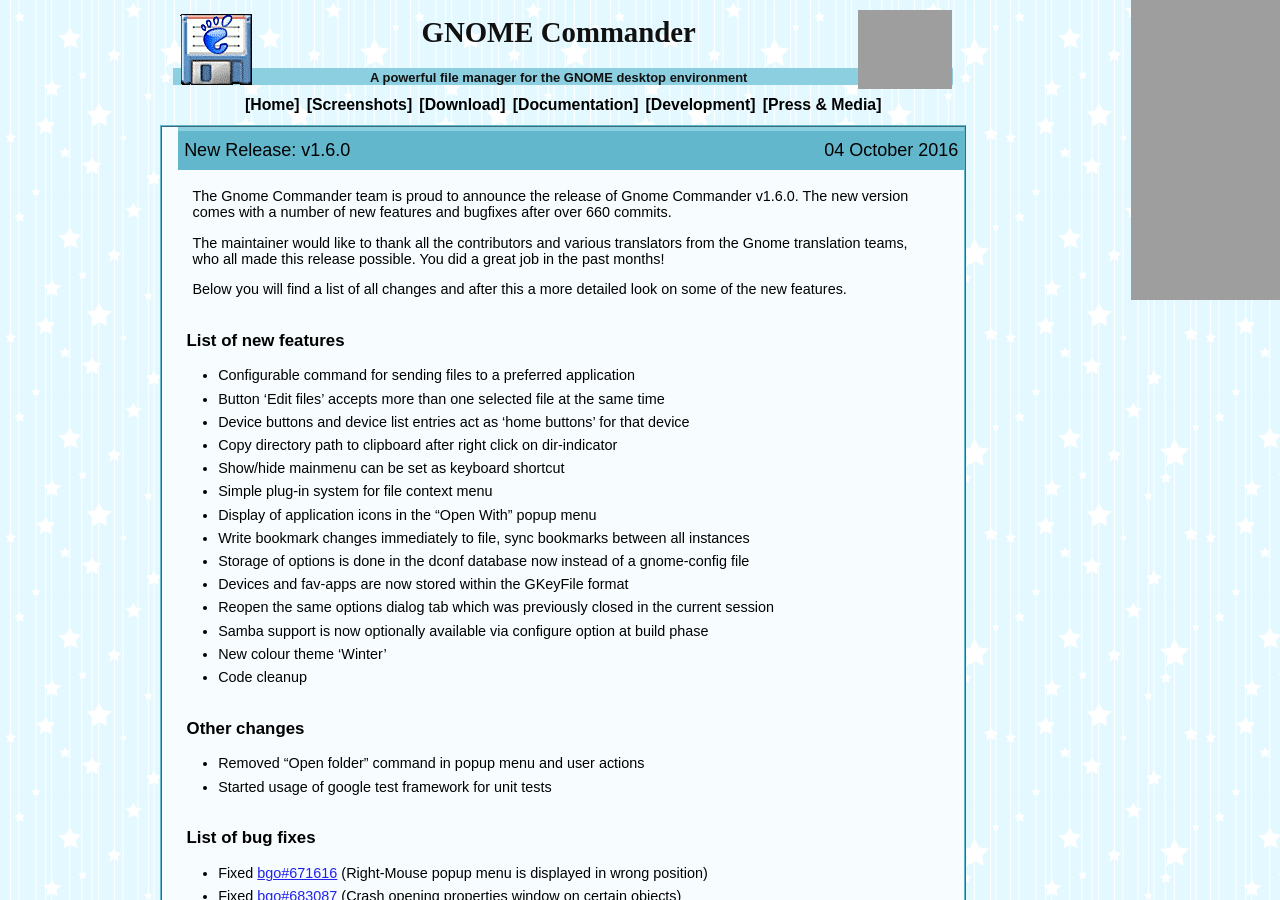
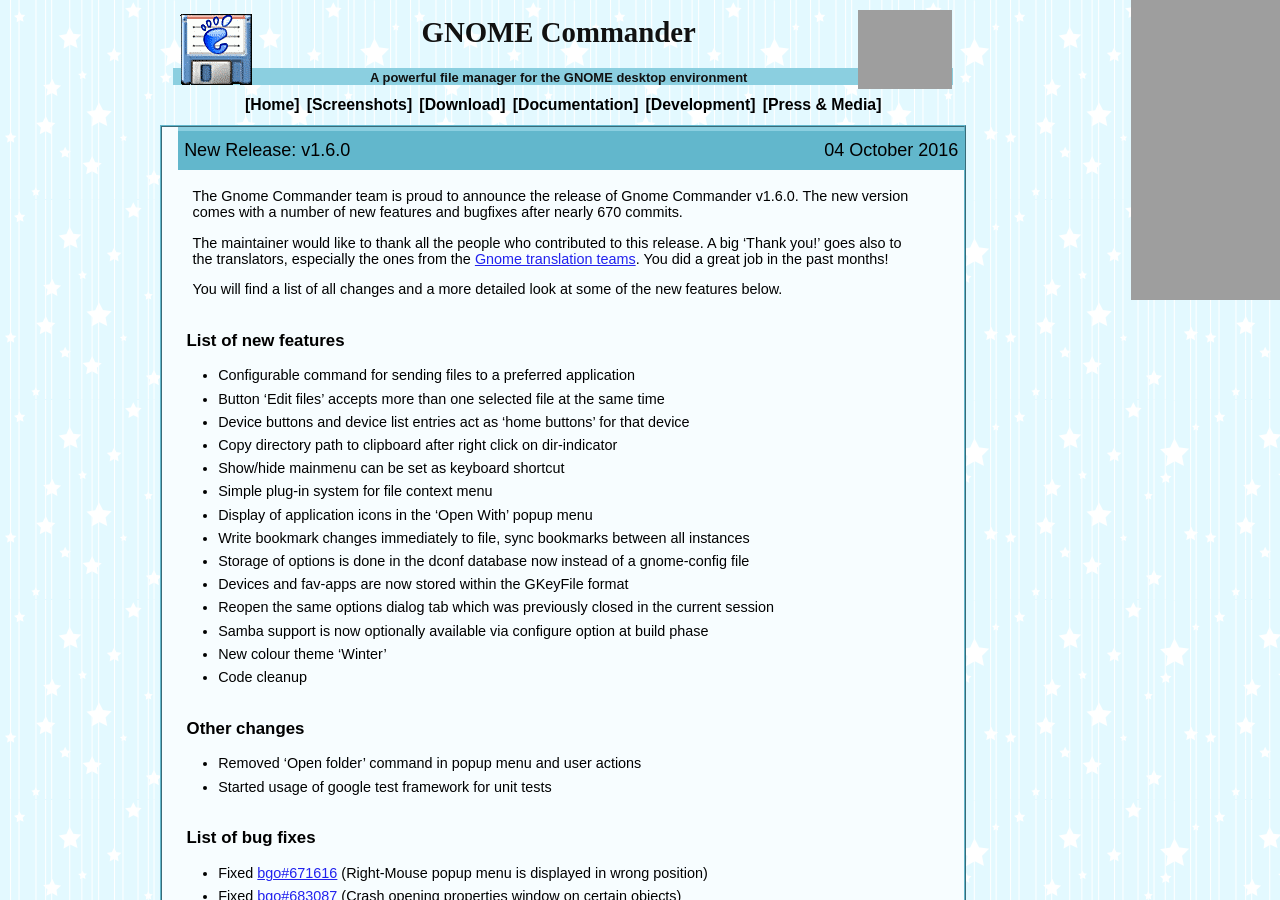
Before and after one commit to gcmd/gcmd.github.io, a Jekyll site: the page built from _posts/2016-10-04-Release-v1-6-0.md, in a window 1280 px wide and 900 px high. Built offline with Jekyll 4.4.1, drawn with Linux system fonts in a browser that asks for light colours; comment, search, counter and statistics services are not loaded; some of the changed text lies outside the part shown; grey boxes are pictures that could not be loaded.

Commit message:
Changes some stuff and information in the next post

```diff
--- a/_posts/2016-10-04-Release-v1-6-0.md
+++ b/_posts/2016-10-04-Release-v1-6-0.md
@@ -6,14 +6,16 @@
 
 The Gnome Commander team is proud to announce the release of Gnome
 Commander v1.6.0. The new version comes with a number of new features
-and bugfixes after over 660 commits.
+and bugfixes after nearly 670 commits.
 
-The maintainer would like to thank all the contributors and various
-translators from the Gnome translation teams, who all made this release
-possible. You did a great job in the past months!
+The maintainer would like to thank all the people who contributed to
+this release. A big 'Thank you!' goes also to the translators,
+especially the ones from the [Gnome translation
+teams](https://l10n.gnome.org/teams/). You did a great job in the past
+months!
 
-Below you will find a list of all changes and after this a more detailed
-look on some of the new features.
+You will find a list of all changes and a more detailed look at some of
+the new features below.
 
 ### List of new features
 * Configurable command for sending files to a preferred application
@@ -22,7 +24,7 @@
 * Copy directory path to clipboard after right click on dir-indicator
 * Show/hide mainmenu can be set as keyboard shortcut
 * Simple plug-in system for file context menu
-* Display of application icons in the "Open With" popup menu
+* Display of application icons in the 'Open With' popup menu
 * Write bookmark changes immediately to file, sync bookmarks between all instances
 * Storage of options is done in the dconf database now instead of a gnome-config file
 * Devices and fav-apps are now stored within the GKeyFile format
@@ -32,7 +34,7 @@
 * Code cleanup
 
 ### Other changes
-* Removed "Open folder" command in popup menu and user actions
+* Removed 'Open folder' command in popup menu and user actions
 * Started usage of google test framework for unit tests
 
 ### List of bug fixes
@@ -147,10 +150,11 @@
 then renamed to `~/.gnome2/xxx.deprecated`. You can delete them safely
 when you feel everything went fine.
 
-All GCMD options can be set by the dconf-editor (see the image below).
-You can find all GCMD settings at `org.gnome.gnome-commander`. Changing
-one of the settings will have immediate effect in a running GCMD session
-for most of these options. Just try it.
+All GCMD options can be graphically displayed and set in the
+dconf-editor (see the image below) at the path
+`org.gnome.gnome-commander`. Changing a setting there will have
+immediate effect in a running GCMD session for most of these options. Of
+course, changing settings from inside GCMD will still work.
 
 ![dconf_editor](/ss/Release_v1.6.0_dconf_editor.png){: .center-image }
 
```
Also changed, not shown: other parts of _posts/2016-10-04-Release-v1-6-0.md (+3 -2 lines).
